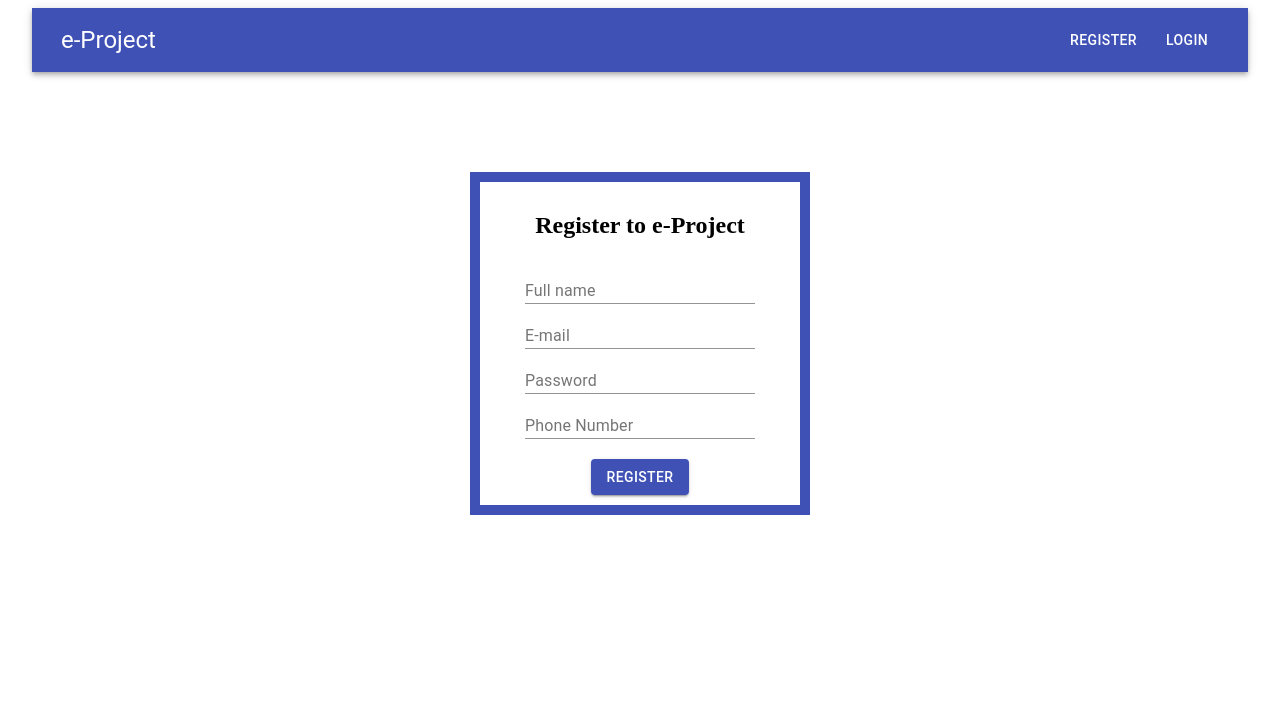
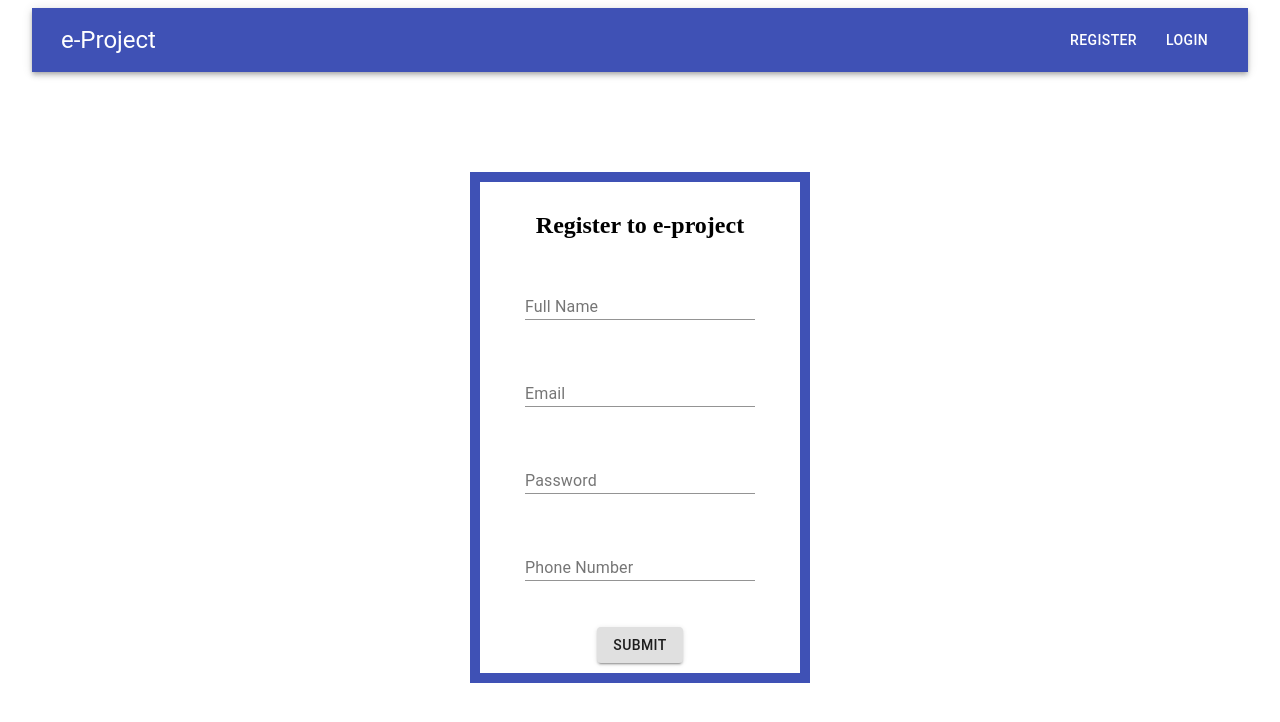
Before and after one commit to l4z0-space/e-Project, a React (Create React App) app in the folder Frontend/: page /register in a window 1280 px wide. Shown: the top 722 px of the page. Built offline with nearby package versions, Linux system fonts and the light colour scheme.

Commit message:
Formik register form

```diff
--- a/Frontend/package.json
+++ b/Frontend/package.json
@@ -10,6 +10,7 @@
     "@testing-library/react": "^9.5.0",
     "@testing-library/user-event": "^7.2.1",
     "axios": "^0.21.1",
+    "formik": "^2.2.6",
     "react": "^16.13.1",
     "react-dom": "^16.13.1",
     "react-redux": "^7.2.2",
--- a/Frontend/src/components/Register.js
+++ b/Frontend/src/components/Register.js
@@ -1,5 +1,7 @@
 import React, { useState } from 'react'
 import './style.css'
+import {Formik, useField, Form} from 'formik'
+import * as Yup from 'yup'
 import userService from '../services/user'
 import { Button, TextField } from '@material-ui/core'
 import { useDispatch, useSelector } from 'react-redux'
@@ -7,59 +9,63 @@ import { useDispatch, useSelector } from 'react-redux'
 import { Redirect, useHistory } from 'react-router-dom'
 import {errorAlert, successAlert} from '../reducers/alertReducer'
 
-const valid = {
-
-  email : (e) => {
-    if(e.length===0)
-      return true
-
-    const pat = /^(([^<>()[\]\\.,;:\s@"]+(\.[^<>()[\]\\.,;:\s@"]+)*)|(".+"))@((\[[0-9]{1,3}\.[0-9]{1,3}\.[0-9]{1,3}\.[0-9]{1,3}\])|(([a-zA-Z\-0-9]+\.)+[a-zA-Z]{2,}))$/;
-
-    return pat.test(e)
+const CustomTextInput = ({label, ...props}) => {
+  const [field, meta] = useField(props)
+  return(
+    <>
+    <TextField variant='standard' size='medium' margin='normal' label={label} className='text-input' {...field} {...props} />
+    <br />
+    <br/>
+    {meta.touched && meta.error ? (
+    <div className='error'>{meta.error}</div>
+    ): null}
+    </>
+  );
 }
-  ,
-  password: (p) => {
-    console.log(12);
-    if(p.length===0)
-      return true
-    const pat = new RegExp('^(?=.*[a-zA-Z])(?=.*[0-9])')
-    return pat.test(p) && p.length>5
-  }
-
-}
-
-
-const ErrorField = (props) => {
-  return (
-    <p className='error'>{props.text}</p>
-  )
-}
-
 
 const Register = () => {
     const dispatch = useDispatch()
     const history = useHistory()
 
-    const [fName, setFname] = useState("")
-    const [email, setEmail] = useState("")
-    const [pass, setPass] = useState("")
-    const [phone, setPhone] = useState("")
     const user = useSelector( ({user}) => user )
 
     if (user) {
       return <Redirect push to="/"/>
     }
 
+    return (
+      <>
+      <div className='register'>
+        <h2>Register to e-project</h2>
+        <Formik
+          initialValues={{
+            fName: '',
+            email: '',
+            pass: '',
+            phone: ''
+          }}
+          validationSchema={
+            Yup.object({
+            fName: Yup.string().min(6, 'Name must be at least 6 characters').required('Required'),
+            email: Yup.string().email('Email is not valid').required('Required'),
+            pass: Yup.string()
+              .min(6, 'Password must be at least 6 characters')
+              .required('Required')
+              .matches(/^(?=.*[a-zA-Z])(?=.*[0-9])/, 'Password must contain letters and numbers.'),
+            phone: Yup.string()
+              .matches(/\s*(?:\+?(\d{1,3}))?[-. (]*(\d{3})[-. )]*(\d{3})[-. ]*(\d{4})(?: *x(\d+))?\s*$/, 'Phone number is invalid')
+              .min(10, 'Invalid phone number')
+              .max(10, 'Invalid phone number')
+              .required('Required')
+          })}
+          onSubmit={async (values, {setSubmitting, resetForm}) => {
+            const payload = {
+              name: values.fName,
+              email: values.email,
+              password: values.password,
+              phone: values.phone
+            }
 
-    const handleRegister = async  (e) => {
-      e.preventDefault()
-      const payload = {
-        name: fName,
-        email,
-        password:pass,
-        phone
-      }
-      emptyForm()
             try{
               await userService.register(payload);
                   dispatch(successAlert("Successfully Registered, now you can log in!"));
@@ -72,17 +78,25 @@ const Register = () => {
                   setTimeout(()=>dispatch(errorAlert("")),3000);
             }
 
-    }
 
-    const emptyForm = () => {
-      setFname('')
-      setPass('')
-      setEmail('')
-      setPhone('')
-    }
-
-
-
+            resetForm();
+            setSubmitting(false);
+          }}
+        >
+         {props => (
+           <Form>
+            <CustomTextInput name='fName' label='Full Name' />
+            <CustomTextInput name='email' label='Email'  />
+            <CustomTextInput name='pass' type='password' label='Password'  />
+            <CustomTextInput name='phone' label='Phone Number'  />
+            <Button type='submit' variant='contained' >{props.isSubmitting ? 'Loading...' : 'Submit'}</Button>
+           </Form>
+         )}
+        </Formik>
+      </div>
+      </>
+    );
+/*
     return(
         <>
         <div className='register'>
@@ -106,6 +120,7 @@ const Register = () => {
         </div>
         </>
     )
+    */
 }
 
 export default Register;
```
Also changed, not shown: 1 other file (tests, documents, lock files or other folders). Lines whose indentation alone changed are shown as unchanged.
